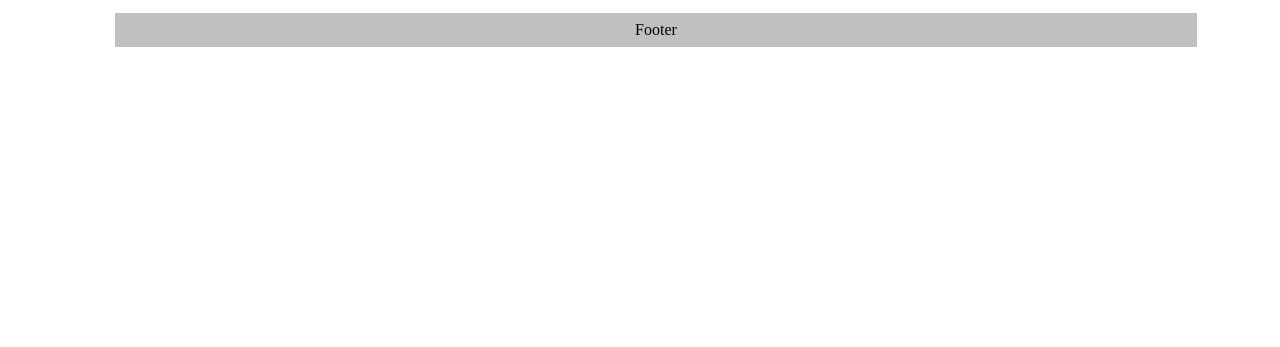
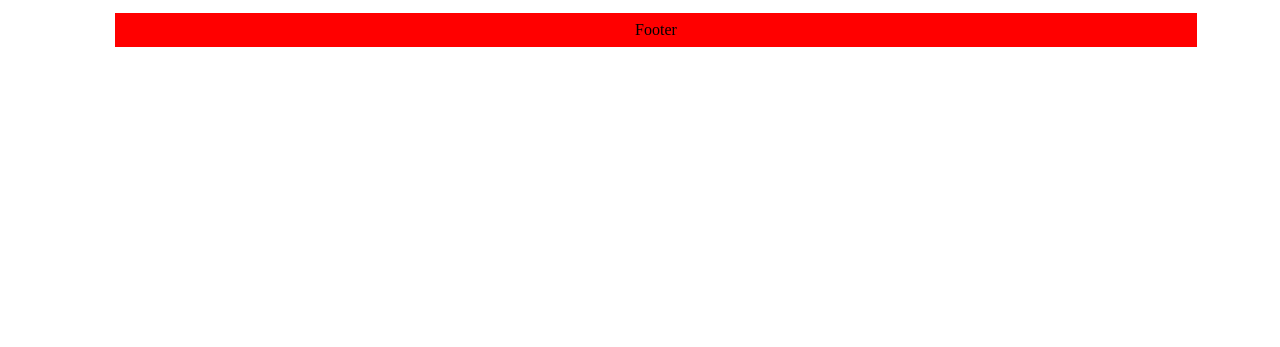
Before and after one commit to VitorPassos/PUCProjetoDespesas, a plain HTML site: page index.html in a window 1280 px wide. Shown: the part 453-800 px from the top of the page. Drawn offline with Linux system fonts and the light colour scheme.

Commit message:
troquei a cor de fundo para red

```diff
--- a/style.css
+++ b/style.css
@@ -16,7 +16,7 @@
     aside,
     article,
     footer {
-      background: #c0c0c0;
+      background: red;
       padding: 0.5em;
     }
 
```
